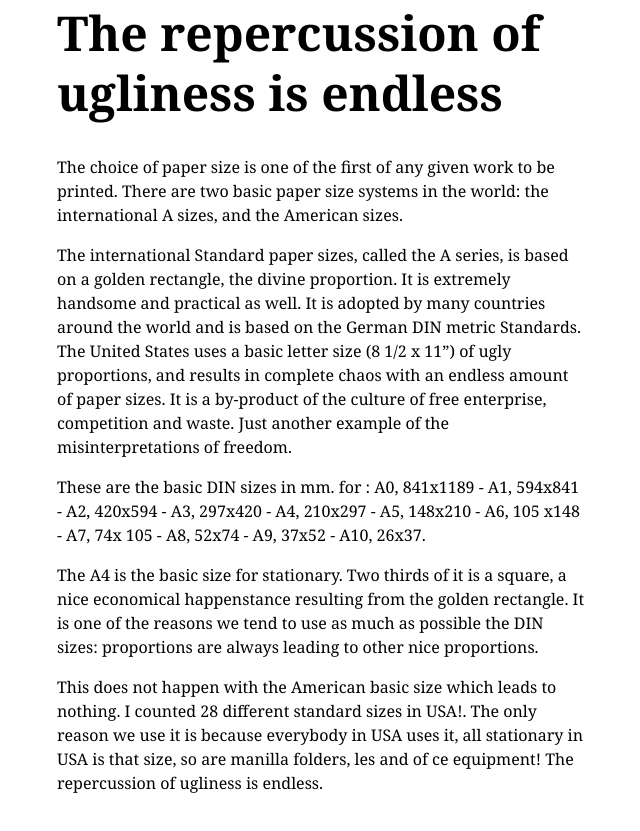
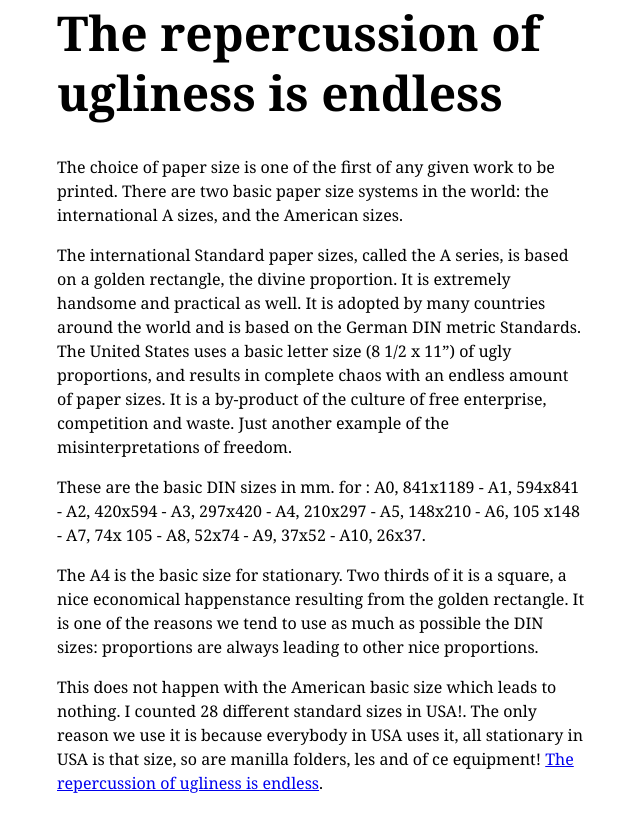
Before and after one commit to stefanjudis/the-responsible-developer, a website: page index.html in a window 1280 px wide. Shown: the part 893-1724 px from the top of the page, without its empty margins (319-959 px from the left). Drawn offline with nearby package versions, Linux system fonts and the light colour scheme.

Commit message:
Fix type

```diff
--- a/index.html
+++ b/index.html
@@ -58,7 +58,7 @@
           </p>
           <p>
             This does not happen with the American basic size which leads to nothing. I counted 28 different standard sizes in USA!. The only reason we use it is because everybody in USA uses it, all stationary in USA is that size, so are manilla folders,  les and of ce equipment!
-            <a hfef="https://www.stefanjudis.com/oh-no" target="_blank">The repercussion of ugliness is endless</a>.
+            <a href="https://www.stefanjudis.com/oh-no" target="_blank">The repercussion of ugliness is endless</a>.
           </p>
         </div>
       </article>
```
Also changed, not shown: docs/index.html (+1 -1 lines).
